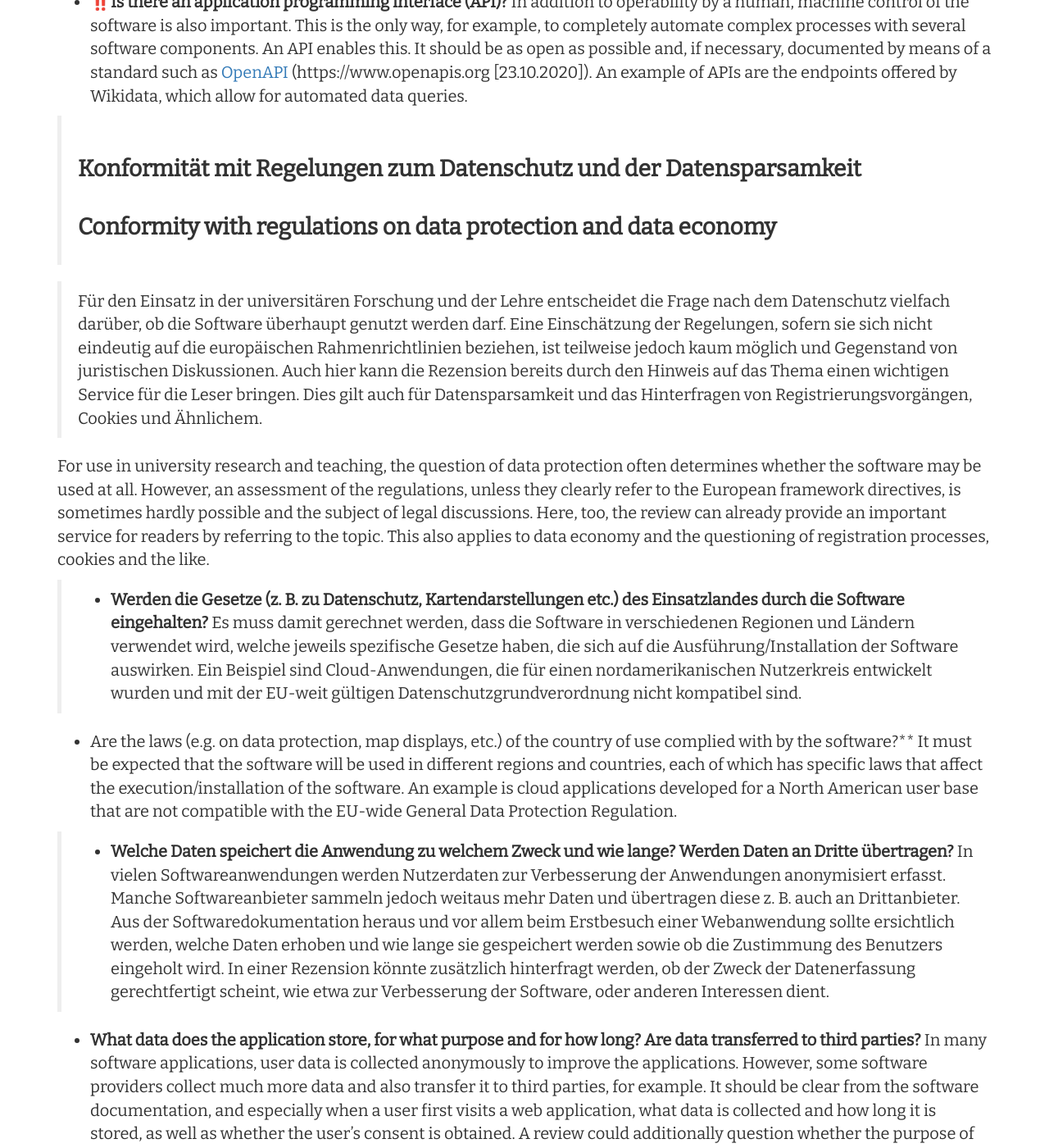
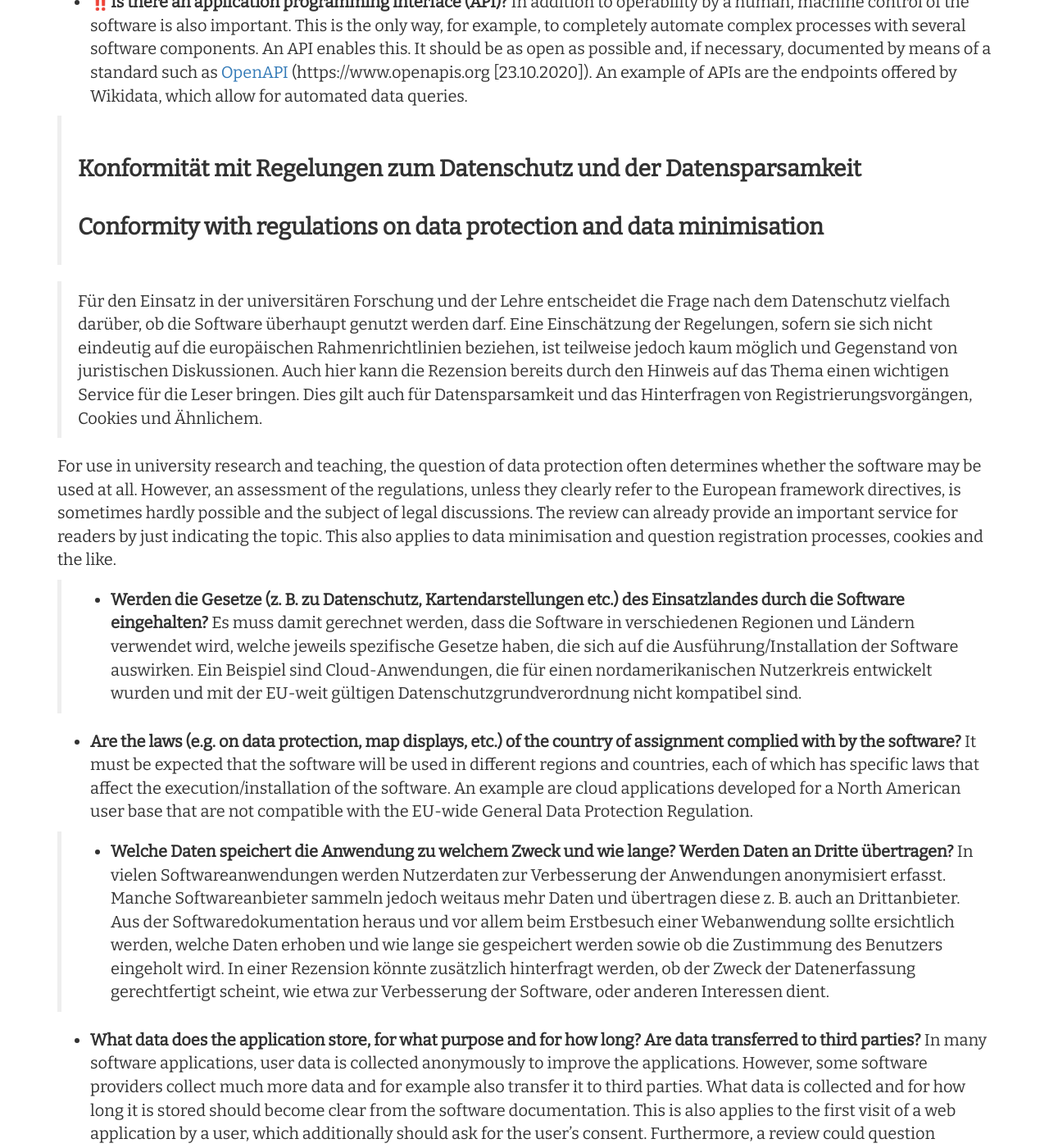
Before and after one commit to Research-Squirrel-Engineers/Impuls_SoftwareRezensionen_DGUF, a Jekyll site: the page built from Draft_EN.md, in a window 1280 px wide and 1400 px high, scrolled down 28941 px. Shown: the whole window at 82% size. Built offline with Jekyll 4.4.1, drawn with Linux system fonts in a browser that asks for light colours; nearby versions of some CDN libraries; emoji names are drawn with the system emoji font; some of the changed text lies outside the part shown.

Commit message:
datenschutz checked

```diff
--- a/Draft_EN.md
+++ b/Draft_EN.md
@@ -401,19 +401,19 @@ Input and output data formats affect compatibility with other applications and s
 * :bangbang:**Is there an application programming interface (API)?** In addition to operability by a human, machine control of the software is also important. This is the only way, for example, to completely automate complex processes with several software components. An API enables this. It should be as open as possible and, if necessary, documented by means of a standard such as [OpenAPI](https://www.openapis.org) (https://www.openapis.org [23.10.2020]). An example of APIs are the endpoints offered by Wikidata, which allow for automated data queries.
 
 >#### Konformität mit Regelungen zum Datenschutz und der Datensparsamkeit
-#### Conformity with regulations on data protection and data economy
+#### Conformity with regulations on data protection and data minimisation
 
 > Für den Einsatz in der universitären Forschung und der Lehre entscheidet die Frage nach dem Datenschutz vielfach darüber, ob die Software überhaupt genutzt werden darf. Eine Einschätzung der Regelungen, sofern sie sich nicht eindeutig auf die europäischen Rahmenrichtlinien beziehen, ist teilweise jedoch kaum möglich und Gegenstand von juristischen Diskussionen. Auch hier kann die Rezension bereits durch den Hinweis auf das Thema einen wichtigen Service für die Leser bringen. Dies gilt auch für Datensparsamkeit und das Hinterfragen von Registrierungsvorgängen, Cookies und Ähnlichem.
 
-For use in university research and teaching, the question of data protection often determines whether the software may be used at all. However, an assessment of the regulations, unless they clearly refer to the European framework directives, is sometimes hardly possible and the subject of legal discussions. Here, too, the review can already provide an important service for readers by referring to the topic. This also applies to data economy and the questioning of registration processes, cookies and the like.
+For use in university research and teaching, the question of data protection often determines whether the software may be used at all. However, an assessment of the regulations, unless they clearly refer to the European framework directives, is sometimes hardly possible and the subject of legal discussions. The review can already provide an important service for readers by just indicating the topic. This also applies to data minimisation and question registration processes, cookies and the like.
 
 > * **Werden die Gesetze (z. B. zu Datenschutz, Kartendarstellungen etc.) des Einsatzlandes durch die Software eingehalten?** Es muss damit gerechnet werden, dass die Software in verschiedenen Regionen und Ländern verwendet wird, welche jeweils spezifische Gesetze haben, die sich auf die Ausführung/Installation der Software auswirken. Ein Beispiel sind Cloud-Anwendungen, die für einen nordamerikanischen Nutzerkreis entwickelt wurden und mit der EU-weit gültigen Datenschutzgrundverordnung nicht kompatibel sind.
 
-* Are the laws (e.g. on data protection, map displays, etc.) of the country of use complied with by the software?** It must be expected that the software will be used in different regions and countries, each of which has specific laws that affect the execution/installation of the software. An example is cloud applications developed for a North American user base that are not compatible with the EU-wide General Data Protection Regulation.
+* **Are the laws (e.g. on data protection, map displays, etc.) of the country of assignment complied with by the software?** It must be expected that the software will be used in different regions and countries, each of which has specific laws that affect the execution/installation of the software. An example are cloud applications developed for a North American user base that are not compatible with the EU-wide General Data Protection Regulation.
 
 > * **Welche Daten speichert die Anwendung zu welchem Zweck und wie lange? Werden Daten an Dritte übertragen?** In vielen Softwareanwendungen werden Nutzerdaten zur Verbesserung der Anwendungen anonymisiert erfasst. Manche Softwareanbieter sammeln jedoch weitaus mehr Daten und übertragen diese z. B. auch an Drittanbieter. Aus der Softwaredokumentation heraus und vor allem beim Erstbesuch einer Webanwendung sollte ersichtlich werden, welche Daten erhoben und wie lange sie gespeichert werden sowie ob die Zustimmung des Benutzers eingeholt wird. In einer Rezension könnte zusätzlich hinterfragt werden, ob der Zweck der Datenerfassung gerechtfertigt scheint, wie etwa zur Verbesserung der Software, oder anderen Interessen dient.
 
-* **What data does the application store, for what purpose and for how long? Are data transferred to third parties?** In many software applications, user data is collected anonymously to improve the applications. However, some software providers collect much more data and also transfer it to third parties, for example. It should be clear from the software documentation, and especially when a user first visits a web application, what data is collected and how long it is stored, as well as whether the user's consent is obtained. A review could additionally question whether the purpose of the data collection seems justified, such as to improve the software, or serves other interests.
+* **What data does the application store, for what purpose and for how long? Are data transferred to third parties?** In many software applications, user data is collected anonymously to improve the applications. However, some software providers collect much more data and for example also transfer it to third parties. What data is collected and for how long it is stored should become clear from the software documentation. This is also applies to the first visit of a web application by a user, which additionally should ask for the user's consent. Furthermore, a review could question whether the declared purpose of the data collection is justified and really serves for e.g. improving the software, or serves other interests.
 
 > ### Entwickler-Perspektive
 ### Developer perspective
```
